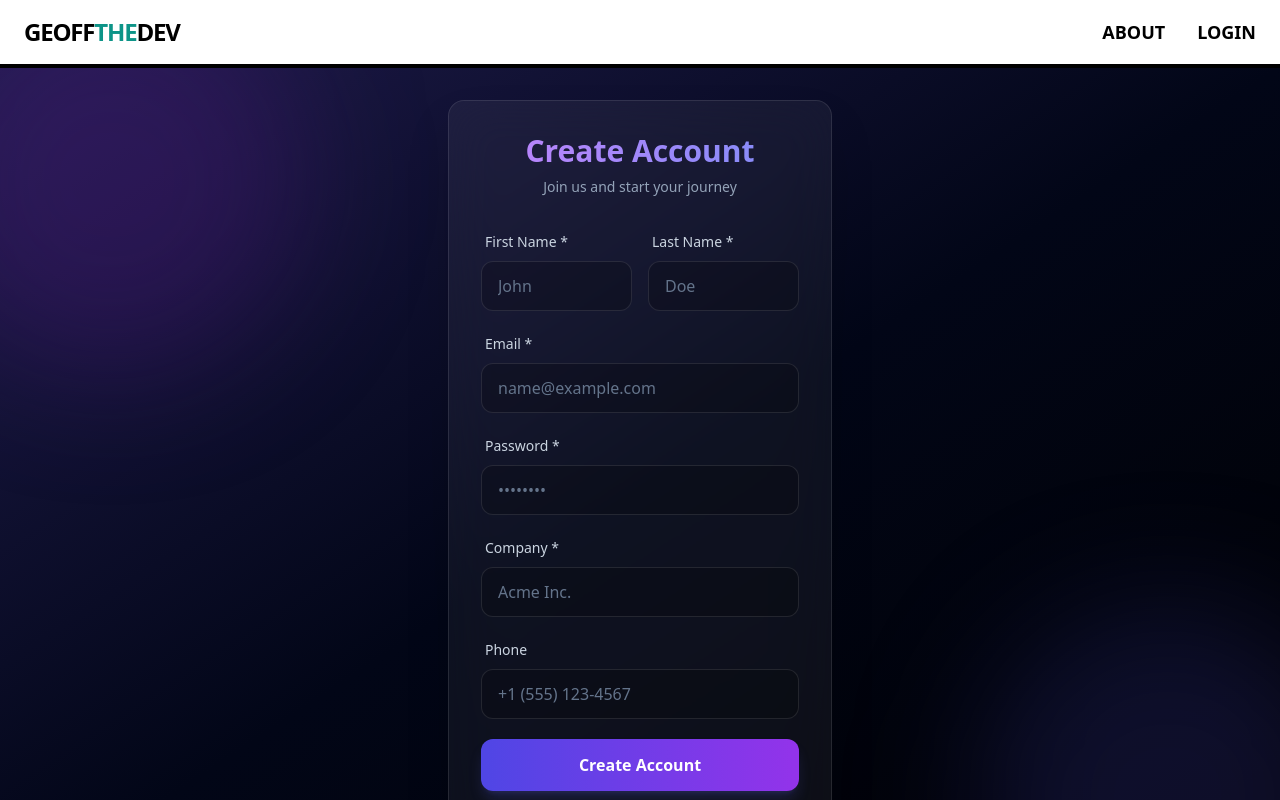
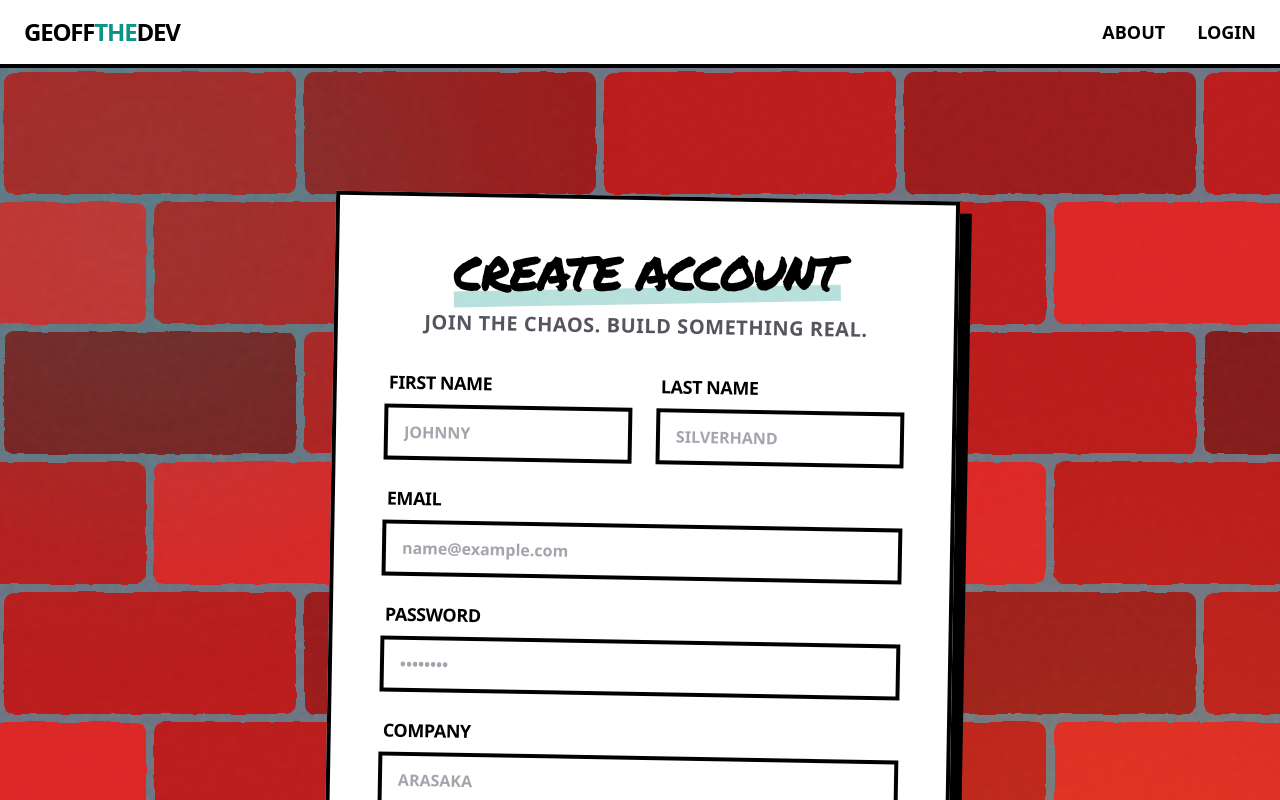
Before and after one commit to GeofftheDeov/PersonalWebApp, a Next.js app in the folder frontend/: page /create-account in a window 1280 px wide. Shown: the top 800 px of the page. Built offline with nearby package versions, Linux system fonts and the light colour scheme; a web font is replaced by a local one.

Commit message:
feat: implement create account page with form submission, API integration, and basic routing.

```diff
--- a/frontend/src/app/create-account/page.tsx
+++ b/frontend/src/app/create-account/page.tsx
@@ -67,111 +67,113 @@ export default function CreateAccountPage() {
     };
 
     return (
-        <div className="min-h-screen flex items-center justify-center bg-slate-950 relative overflow-hidden">
-            {/* Background gradients */}
-            <div className="absolute top-0 left-0 w-full h-full bg-gradient-to-br from-indigo-950 via-slate-950 to-black z-0"></div>
-            <div className="absolute -top-20 -left-20 w-96 h-96 bg-purple-900/30 rounded-full blur-3xl"></div>
-            <div className="absolute -bottom-20 -right-20 w-96 h-96 bg-indigo-900/30 rounded-full blur-3xl"></div>
+        <div className="min-h-screen flex items-center justify-center bg-bricks relative overflow-hidden text-black dark:text-white pb-20 pt-32">
+             {/* Grain Overlay */}
+            <div className="absolute inset-0 bg-grain mix-blend-overlay z-40 pointer-events-none"></div>
 
-            <div className="relative z-10 w-full max-w-md p-8">
-                <div className="bg-white/5 backdrop-blur-xl border border-white/10 rounded-2xl shadow-2xl p-8 transform transition-all hover:scale-[1.01]">
+            {/* Atmosphere/Lighting */}
+            <div className="absolute -top-40 -left-40 w-[600px] h-[600px] bg-teal-600/20 blur-[120px] rounded-full z-0 animate-pulse pointer-events-none"></div>
+            <div className="absolute top-1/2 -right-60 w-[800px] h-[800px] bg-yellow-400/10 blur-[150px] rounded-full z-0 pointer-events-none"></div>
+            <div className="absolute bottom-[-20%] left-1/4 w-[500px] h-[500px] bg-orange-500/15 blur-[100px] rounded-full z-0 animate-pulse pointer-events-none"></div>
+
+            <div className="relative z-10 w-full max-w-2xl px-6">
+                <div className="bg-white dark:bg-zinc-900 border-4 border-black dark:border-white p-8 md:p-12 shadow-[12px_12px_0px_0px_rgba(0,0,0,1)] dark:shadow-[12px_12px_0px_0px_rgba(255,255,255,1)] transform rotate-1">
                     <div className="text-center mb-8">
-                        <h2 className="text-3xl font-bold bg-clip-text text-transparent bg-gradient-to-r from-purple-400 to-indigo-400">
-                            Create Account
+                        <h2 className="text-5xl font-permanent uppercase tracking-tighter mb-4 transform -rotate-1 relative inline-block">
+                             <span className="relative z-10">Create Account</span>
+                             <span className="absolute -bottom-2 left-0 w-full h-4 bg-teal-600/30 -z-10 -rotate-1"></span>
                         </h2>
-                        <p className="text-slate-400 mt-2 text-sm">Join us and start your journey</p>
+                        <p className="text-xl font-bold font-sans uppercase tracking-wide text-zinc-600 dark:text-zinc-400">Join the chaos. Build something real.</p>
                     </div>
 
                     {success && (
-                        <div className="mb-6 p-4 bg-green-500/10 border border-green-500/30 rounded-xl">
-                            <p className="text-green-400 text-sm text-center">
-                                Account created successfully! Redirecting to login...
-                            </p>
+                        <div className="mb-6 p-4 bg-green-100 border-4 border-black text-black font-bold text-center shadow-[4px_4px_0px_0px_rgba(0,0,0,1)]">
+                            <p>Account created successfully! Redirecting to login...</p>
                         </div>
                     )}
 
                     {error && (
-                        <div className="mb-6 p-4 bg-red-500/10 border border-red-500/30 rounded-xl">
-                            <p className="text-red-400 text-sm text-center">{error}</p>
+                        <div className="mb-6 p-4 bg-red-100 border-4 border-black text-black font-bold text-center shadow-[4px_4px_0px_0px_rgba(0,0,0,1)]">
+                            <p>{error}</p>
                         </div>
                     )}
 
-                    <form className="space-y-5" onSubmit={handleSubmit}>
-                        <div className="grid grid-cols-2 gap-4">
+                    <form className="space-y-6" onSubmit={handleSubmit}>
+                        <div className="grid grid-cols-1 md:grid-cols-2 gap-6">
                             <div className="space-y-2">
-                                <label className="text-slate-300 text-sm font-medium ml-1">First Name *</label>
+                                <label className="text-lg font-black uppercase tracking-tight ml-1">First Name</label>
                                 <input
                                     type="text"
                                     name="firstName"
                                     value={formData.firstName}
                                     onChange={handleChange}
                                     required
-                                    className="w-full bg-black/20 border border-white/10 rounded-xl px-4 py-3 text-white placeholder-slate-500 focus:outline-none focus:ring-2 focus:ring-indigo-500/50 focus:border-indigo-500/50 transition-all"
-                                    placeholder="John"
+                                    className="w-full bg-white dark:bg-black border-4 border-black dark:border-white px-4 py-3 font-bold focus:outline-none focus:shadow-[4px_4px_0px_0px_rgba(0,0,0,1)] dark:focus:shadow-[4px_4px_0px_0px_rgba(255,255,255,1)] transition-shadow placeholder-zinc-400"
+                                    placeholder="JOHNNY"
                                 />
                             </div>
 
                             <div className="space-y-2">
-                                <label className="text-slate-300 text-sm font-medium ml-1">Last Name *</label>
+                                <label className="text-lg font-black uppercase tracking-tight ml-1">Last Name</label>
                                 <input
                                     type="text"
                                     name="lastName"
                                     value={formData.lastName}
                                     onChange={handleChange}
                                     required
-                                    className="w-full bg-black/20 border border-white/10 rounded-xl px-4 py-3 text-white placeholder-slate-500 focus:outline-none focus:ring-2 focus:ring-indigo-500/50 focus:border-indigo-500/50 transition-all"
-                                    placeholder="Doe"
+                                    className="w-full bg-white dark:bg-black border-4 border-black dark:border-white px-4 py-3 font-bold focus:outline-none focus:shadow-[4px_4px_0px_0px_rgba(0,0,0,1)] dark:focus:shadow-[4px_4px_0px_0px_rgba(255,255,255,1)] transition-shadow placeholder-zinc-400"
+                                    placeholder="SILVERHAND"
                                 />
                             </div>
                         </div>
 
                         <div className="space-y-2">
-                            <label className="text-slate-300 text-sm font-medium ml-1">Email *</label>
+                            <label className="text-lg font-black uppercase tracking-tight ml-1">Email</label>
                             <input
                                 type="email"
                                 name="email"
                                 value={formData.email}
                                 onChange={handleChange}
                                 required
-                                className="w-full bg-black/20 border border-white/10 rounded-xl px-4 py-3 text-white placeholder-slate-500 focus:outline-none focus:ring-2 focus:ring-indigo-500/50 focus:border-indigo-500/50 transition-all"
+                                className="w-full bg-white dark:bg-black border-4 border-black dark:border-white px-4 py-3 font-bold focus:outline-none focus:shadow-[4px_4px_0px_0px_rgba(0,0,0,1)] dark:focus:shadow-[4px_4px_0px_0px_rgba(255,255,255,1)] transition-shadow placeholder-zinc-400"
                                 placeholder="name@example.com"
                             />
                         </div>
 
                         <div className="space-y-2">
-                            <label className="text-slate-300 text-sm font-medium ml-1">Password *</label>
+                            <label className="text-lg font-black uppercase tracking-tight ml-1">Password</label>
                             <input
                                 type="password"
                                 name="password"
                                 value={formData.password}
                                 onChange={handleChange}
                                 required
-                                className="w-full bg-black/20 border border-white/10 rounded-xl px-4 py-3 text-white placeholder-slate-500 focus:outline-none focus:ring-2 focus:ring-indigo-500/50 focus:border-indigo-500/50 transition-all"
+                                className="w-full bg-white dark:bg-black border-4 border-black dark:border-white px-4 py-3 font-bold focus:outline-none focus:shadow-[4px_4px_0px_0px_rgba(0,0,0,1)] dark:focus:shadow-[4px_4px_0px_0px_rgba(255,255,255,1)] transition-shadow placeholder-zinc-400"
                                 placeholder="••••••••"
                             />
                         </div>
 
                         <div className="space-y-2">
-                            <label className="text-slate-300 text-sm font-medium ml-1">Company *</label>
+                            <label className="text-lg font-black uppercase tracking-tight ml-1">Company</label>
                             <input
                                 type="text"
                                 name="company"
                                 value={formData.company}
                                 onChange={handleChange}
                                 required
-                                className="w-full bg-black/20 border border-white/10 rounded-xl px-4 py-3 text-white placeholder-slate-500 focus:outline-none focus:ring-2 focus:ring-indigo-500/50 focus:border-indigo-500/50 transition-all"
-                                placeholder="Acme Inc."
+                                className="w-full bg-white dark:bg-black border-4 border-black dark:border-white px-4 py-3 font-bold focus:outline-none focus:shadow-[4px_4px_0px_0px_rgba(0,0,0,1)] dark:focus:shadow-[4px_4px_0px_0px_rgba(255,255,255,1)] transition-shadow placeholder-zinc-400"
+                                placeholder="ARASAKA"
                             />
                         </div>
 
                         <div className="space-y-2">
-                            <label className="text-slate-300 text-sm font-medium ml-1">Phone</label>
+                            <label className="text-lg font-black uppercase tracking-tight ml-1">Phone</label>
                             <input
                                 type="tel"
                                 name="phone"
                                 value={formData.phone}
                                 onChange={handleChange}
-                                className="w-full bg-black/20 border border-white/10 rounded-xl px-4 py-3 text-white placeholder-slate-500 focus:outline-none focus:ring-2 focus:ring-indigo-500/50 focus:border-indigo-500/50 transition-all"
+                                className="w-full bg-white dark:bg-black border-4 border-black dark:border-white px-4 py-3 font-bold focus:outline-none focus:shadow-[4px_4px_0px_0px_rgba(0,0,0,1)] dark:focus:shadow-[4px_4px_0px_0px_rgba(255,255,255,1)] transition-shadow placeholder-zinc-400"
                                 placeholder="+1 (555) 123-4567"
                             />
                         </div>
@@ -179,16 +181,16 @@ export default function CreateAccountPage() {
                         <button
                             type="submit"
                             disabled={loading}
-                            className="w-full py-3.5 bg-gradient-to-r from-indigo-600 to-purple-600 hover:from-indigo-500 hover:to-purple-500 text-white font-semibold rounded-xl shadow-lg shadow-indigo-500/20 transition-all transform active:scale-[0.98] disabled:opacity-50 disabled:cursor-not-allowed"
+                            className="w-full mt-4 py-4 bg-black dark:bg-white text-white dark:text-black border-4 border-black dark:border-white font-black uppercase text-xl tracking-widest hover:text-orange-500 hover:border-orange-500 transition-colors shadow-[8px_8px_0px_0px_rgba(0,0,0,1)] dark:shadow-[8px_8px_0px_0px_rgba(255,255,255,1)] hover:translate-x-1 hover:translate-y-1 hover:shadow-none active:scale-95 disabled:opacity-50 disabled:cursor-not-allowed"
                         >
-                            {loading ? 'Creating Account...' : 'Create Account'}
+                            {loading ? 'Creating...' : 'Create Account'}
                         </button>
                     </form>
 
-                    <div className="mt-8 text-center">
-                        <p className="text-slate-500 text-sm">
+                    <div className="mt-8 text-center text-lg font-bold uppercase">
+                        <p className="text-zinc-500">
                             Already have an account?{' '}
-                            <a href="/login" className="text-indigo-400 hover:text-indigo-300 font-medium transition-colors">Sign in</a>
+                            <a href="/login" className="text-teal-600 hover:text-teal-500 underline decoration-4 decoration-teal-600 underline-offset-4 hover:no-underline">Sign in</a>
                         </p>
                     </div>
                 </div>
```
Also changed, not shown: frontend/src/app/page.tsx (+116 -53 lines).
